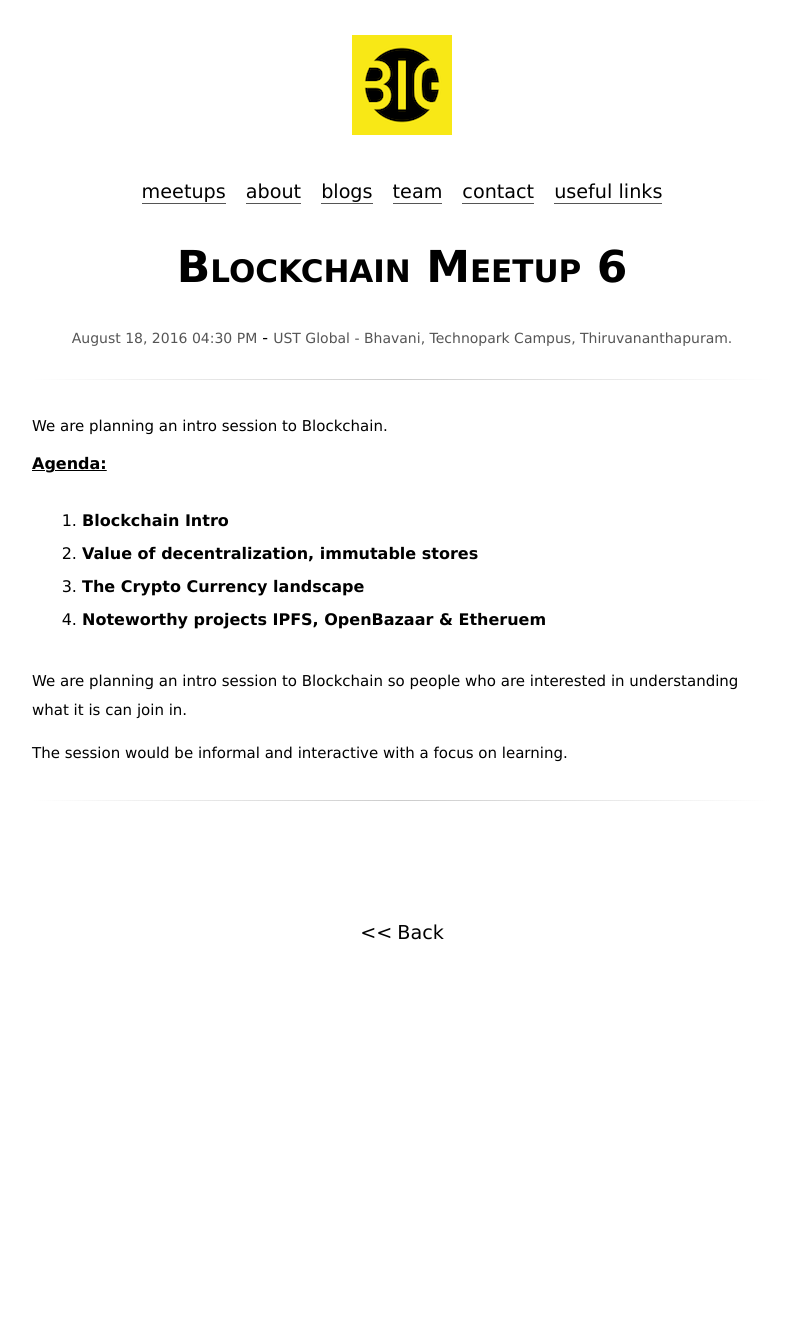
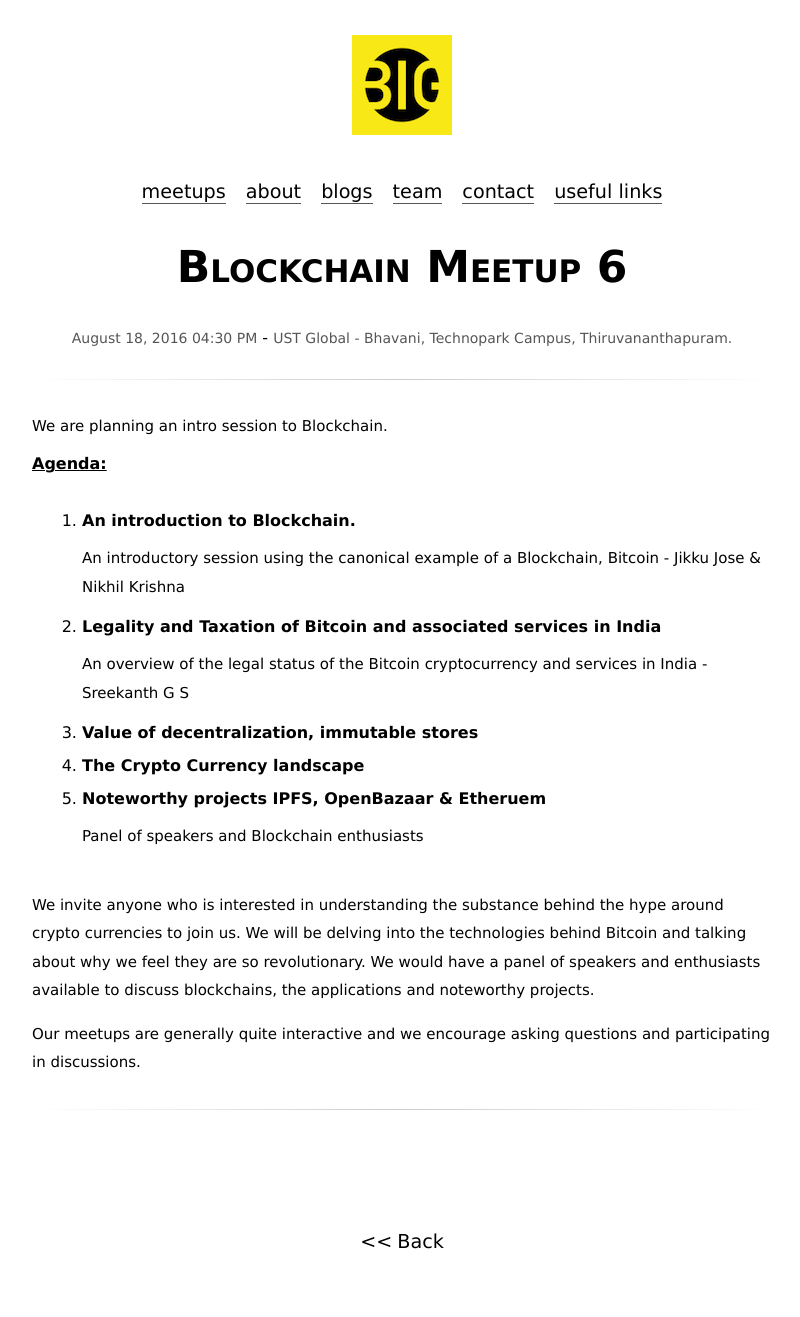
Before and after one commit to big-org/big-org.github.io, a Jekyll site: the page built from _posts/2016-08-04-meetup-ust-6.md, in a window 1280 px wide. Shown: the whole page, without its empty margins (238-1038 px from the left). Built offline with Jekyll 4.4.1, drawn with Linux system fonts in a browser that asks for light colours; before the commit the page ends 1008 px from its top, so only the background shows below that.

Commit message:
Updated the meetup 6 post to reflect additional talk and speaker list

```diff
--- a/_posts/2016-08-04-meetup-ust-6.md
+++ b/_posts/2016-08-04-meetup-ust-6.md
@@ -10,12 +10,15 @@ longitude: 76.8819165
 meetupno: 6
 type: meetup
 agenda:
-  - speech: Blockchain Intro
+  - speech: An introduction to Blockchain.
+    speaker: An introductory session using the canonical example of a Blockchain, Bitcoin - Jikku Jose & Nikhil Krishna
+  - speech: Legality and Taxation of Bitcoin and associated services in India
+    speaker: An overview of the legal status of the Bitcoin cryptocurrency and services in India - Sreekanth G S
   - speech: Value of decentralization, immutable stores
   - speech: The Crypto Currency landscape
   - speech: Noteworthy projects IPFS, OpenBazaar & Etheruem
+    speaker: Panel of speakers and Blockchain enthusiasts
 ---
+We invite anyone who is interested in understanding the substance behind the hype around crypto currencies to join us. We will be delving into the technologies behind Bitcoin and talking about why we feel they are so revolutionary. We would have a panel of speakers and enthusiasts available to discuss blockchains, the applications and noteworthy projects.
 
-We are planning an intro session to Blockchain so people who are interested in understanding what it is can join in.
-
-The session would be informal and interactive with a focus on learning.
+Our meetups are generally quite interactive and we encourage asking questions and participating in discussions.
```
